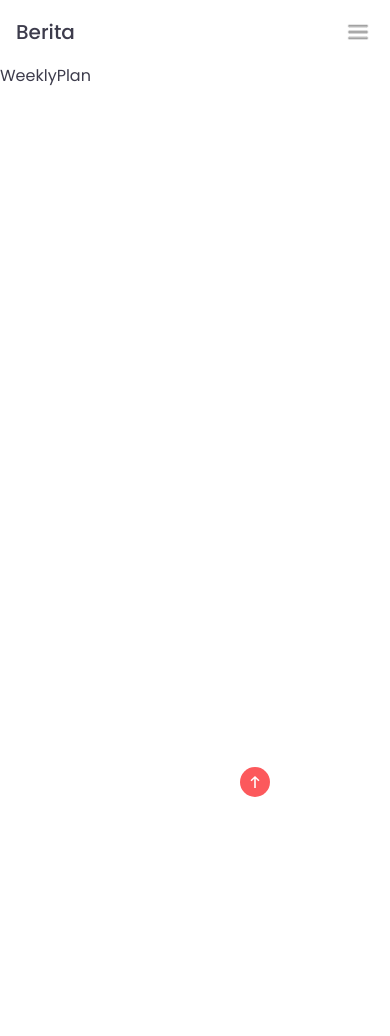
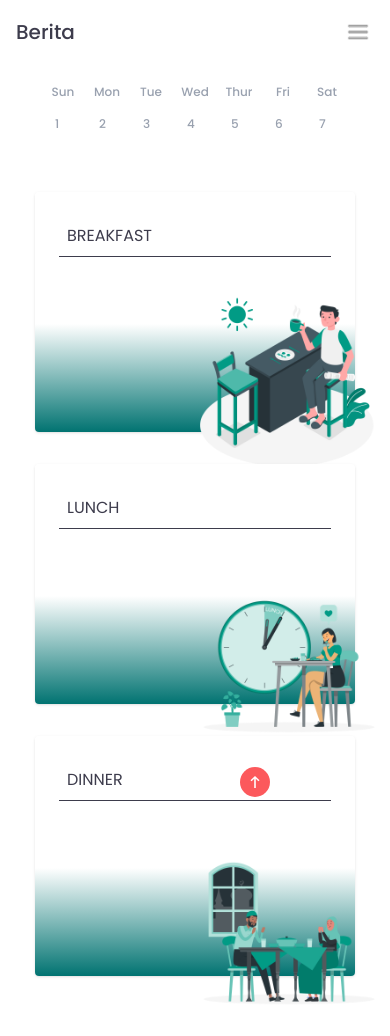
Before and after one commit to Berita-Winnie/meal_planner, a React (Vite) app: page /weekly-plan in a window 390 px wide. Shown: the top 1036 px of the page. Before the commit the page ends 844 px from the top, so only its background shows below. Built offline with nearby package versions, Linux system fonts and the light colour scheme; a web font is replaced by a local one.

Commit message:
feat(ui): finalize meal card layout and apply responsive styling

```diff
--- /dev/null
+++ b/src/components/PlannedMeals.jsx
@@ -0,0 +1,56 @@
+import React from 'react'
+import { images } from '../assets/assets'
+import Calender from './calender'
+
+const PlannedMeals = () => {
+  return (
+    <>
+      <Calender />
+      <div className="flex flex-col md:flex-row gap-8 justify-center items-center mx-auto mt-12">
+        <div className=" relative w-80 h-60 p-4 shadow-sm bg-[linear-gradient(to_bottom,#ffffff_55%,#017371_100%)]  rounded-sm">
+          <form className="p-2">
+            <div className="flex flex-row justify-between p-2  mb-2 border-b ">
+              <label> BREAKFAST</label>
+            </div>
+            <img
+              src={images.morning}
+              alt=""
+              width={220}
+              className="absolute left-36  top-20"
+            />
+          </form>
+        </div>
+
+        <div className=" relative w-80 h-60 p-4 shadow-sm bg-[linear-gradient(to_bottom,#ffffff_55%,#017371_100%)]  rounded-sm">
+          <form className="p-2">
+            <div className="flex flex-row justify-between p-2  mb-2 border-b ">
+              <label>LUNCH</label>
+            </div>
+            <img
+              src={images.lunch}
+              alt=""
+              width={220}
+              className="absolute left-36  top-20"
+            />
+          </form>
+        </div>
+
+        <div className=" relative w-80 h-60 p-4 shadow-sm bg-[linear-gradient(to_bottom,#ffffff_55%,#017371_100%)]  rounded-sm">
+          <form className="p-2">
+            <div className="flex flex-row justify-between p-2  mb-2 border-b ">
+              <label> DINNER</label>
+            </div>
+            <img
+              src={images.dinner}
+              alt=""
+              width={220}
+              className="absolute left-36  top-20"
+            />
+          </form>
+        </div>
+      </div>
+    </>
+  )
+}
+
+export default PlannedMeals
--- a/src/pages/WeeklyPlan.jsx
+++ b/src/pages/WeeklyPlan.jsx
@@ -1,7 +1,12 @@
 import React from 'react'
+import PlannedMeals from '../components/PlannedMeals'
 
 const WeeklyPlan = () => {
-  return <div>WeeklyPlan</div>
+  return (
+    <div>
+      <PlannedMeals />
+    </div>
+  )
 }
 
 export default WeeklyPlan
```
